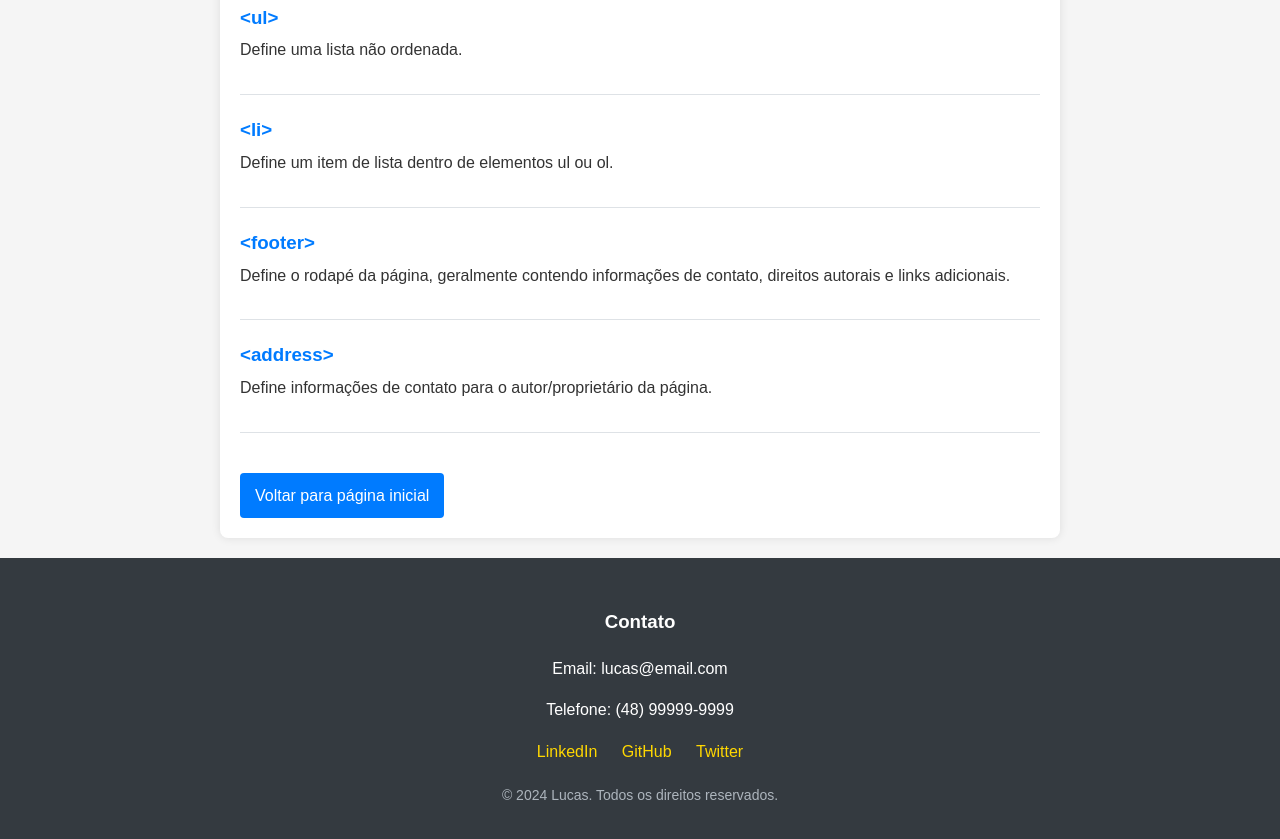
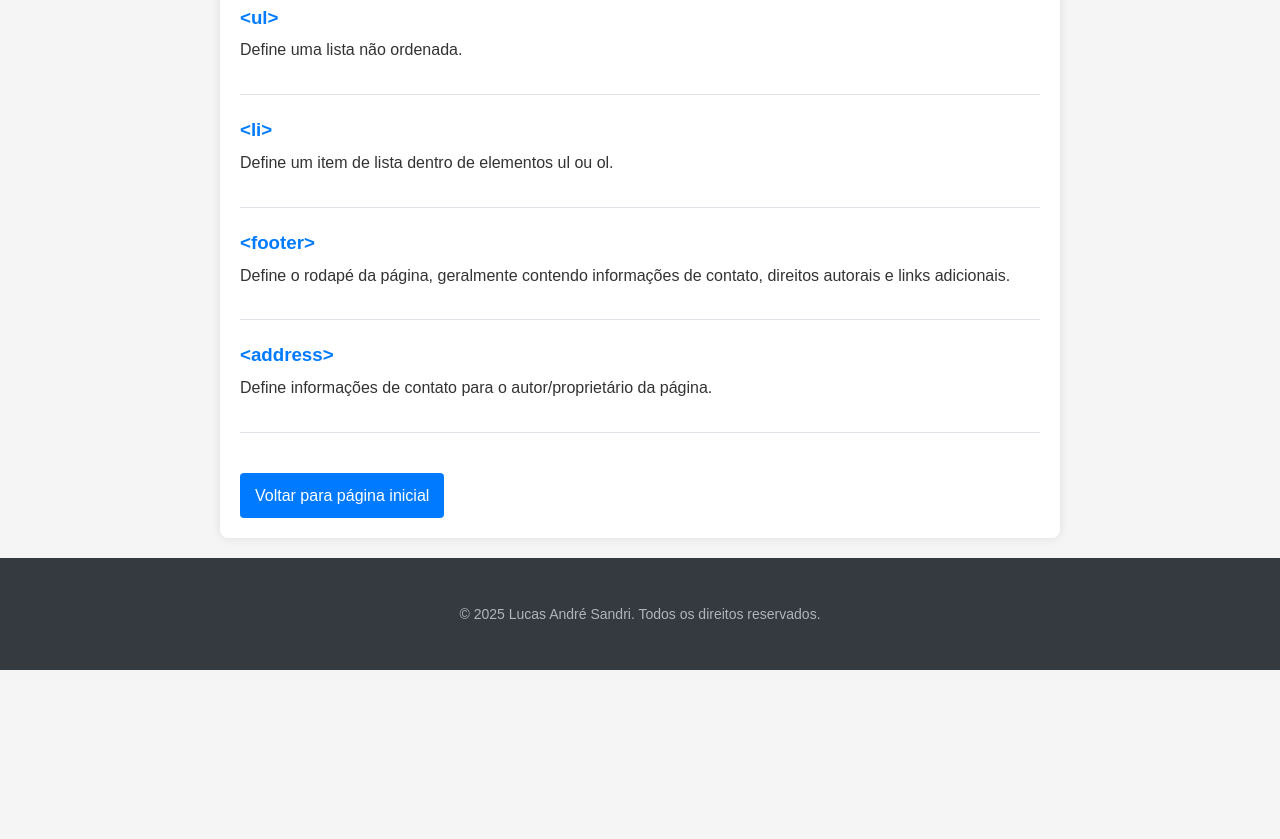
Before and after one commit to lucassandri/trabalhocamilosem3, a plain HTML site: page main/html_dict.html in a window 1280 px wide. Shown: the part 2280-3119 px from the top of the page. After the commit the page ends 2950 px from the top, so only its background shows below. Drawn offline with Linux system fonts and the light colour scheme; files that its build step writes are made by us from their sources.

Commit message:
Trabalho pronto

```diff
--- a/main/html_dict.html
+++ b/main/html_dict.html
@@ -136,17 +136,7 @@
     </div>
 
     <footer>
-        <address>
-            <h3>Contato</h3>
-            <p>Email: lucas@email.com</p>
-            <p>Telefone: (48) 99999-9999</p>
-            <div class="social-links">
-                <a href="https://linkedin.com/in/seuusuario" target="_blank">LinkedIn</a>
-                <a href="https://github.com/seuusuario" target="_blank">GitHub</a>
-                <a href="https://twitter.com/seuusuario" target="_blank">Twitter</a>
-            </div>
-        </address>
-        <p class="copyright">© 2024 Lucas. Todos os direitos reservados.</p>
+        <p class="copyright">© 2025 Lucas André Sandri. Todos os direitos reservados.</p>
     </footer>
 </body>
 
```
Also changed, not shown: main/index.html (+3 -3 lines), main/images/imagem1.jpg (added), main/images/imagem2.jpg (added), 1 other file.
